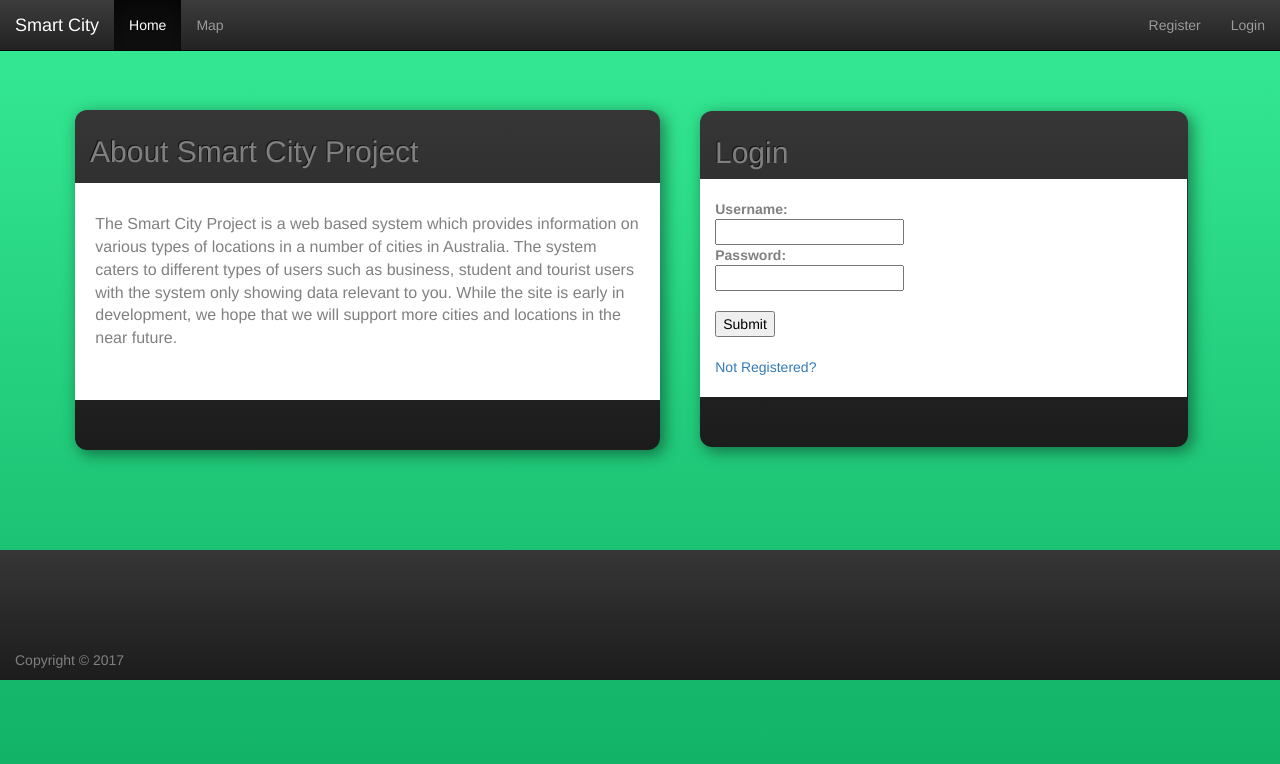
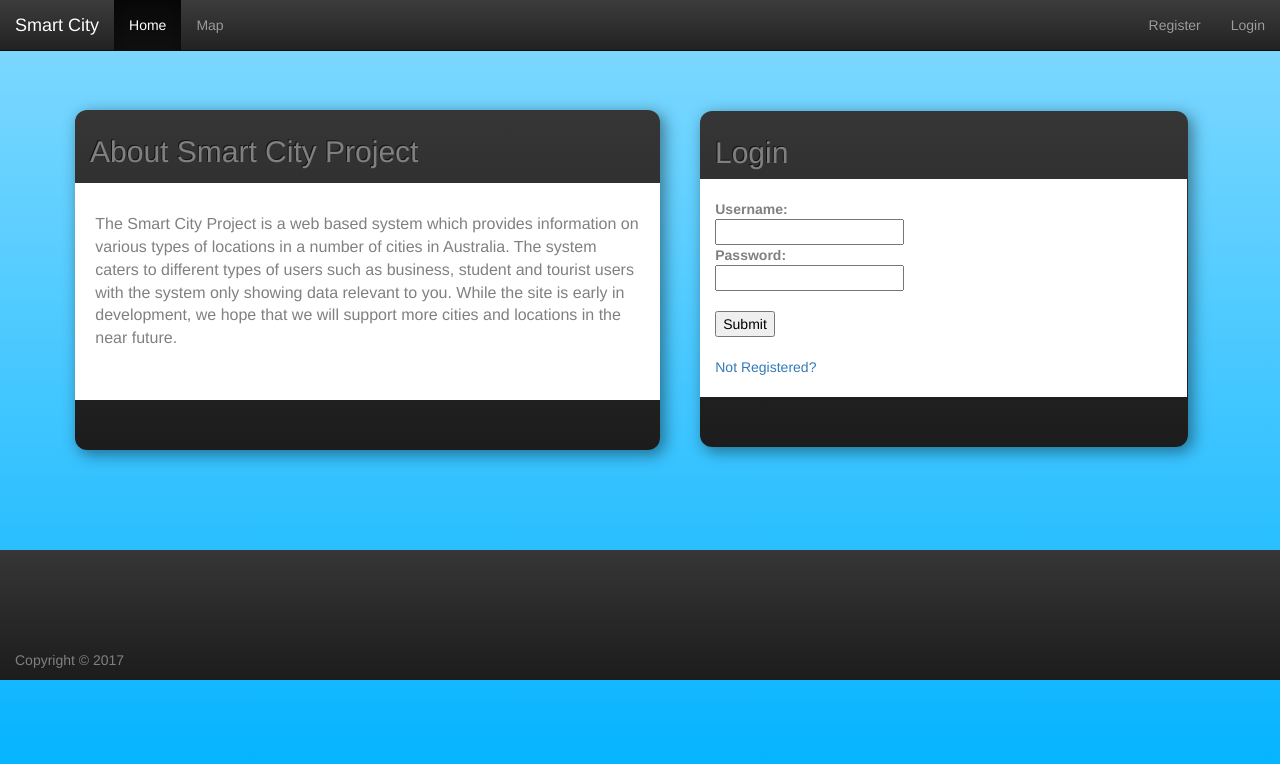
Before and after one commit to TotallyMelvin/Smart-City-Project, a Django app: page /home/ in a window 1280 px wide. Shown: the top 764 px of the page. Run offline with Django 3.2, Linux system fonts and the light colour scheme; some libraries are stand-ins or nearby versions.

Commit message:
Small css changes like the background color.

```diff
--- a/home/static/css/indexPage.css
+++ b/home/static/css/indexPage.css
@@ -78,7 +78,7 @@
 }
 
 body {
-	background: linear-gradient(0deg, #10b064, #36eb95) !important;
+	background: linear-gradient(0deg, #00b2ff, #83daff) !important;
     background-repeat: no-repeat;
 }
 
```
Also changed, not shown: home/static/css/registerPage.css (deleted, +0 -11 lines), 1 other file.
